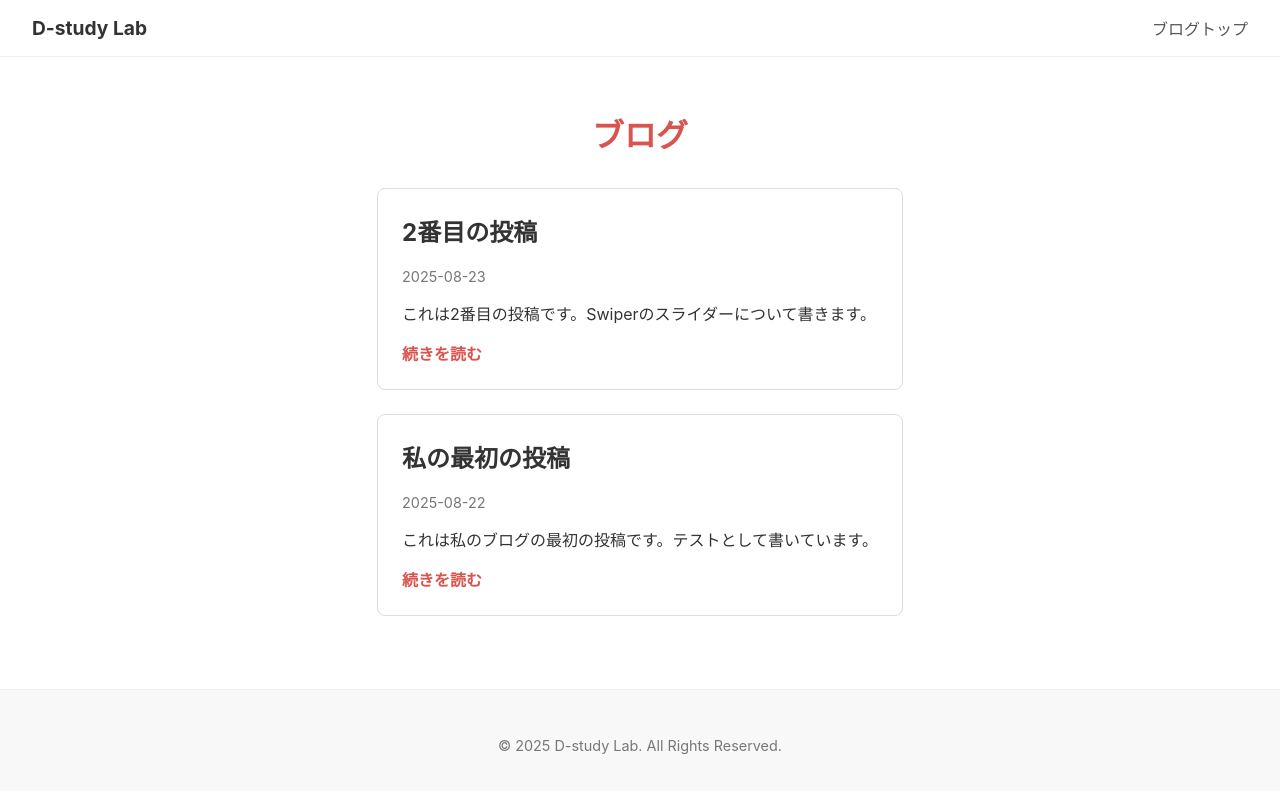
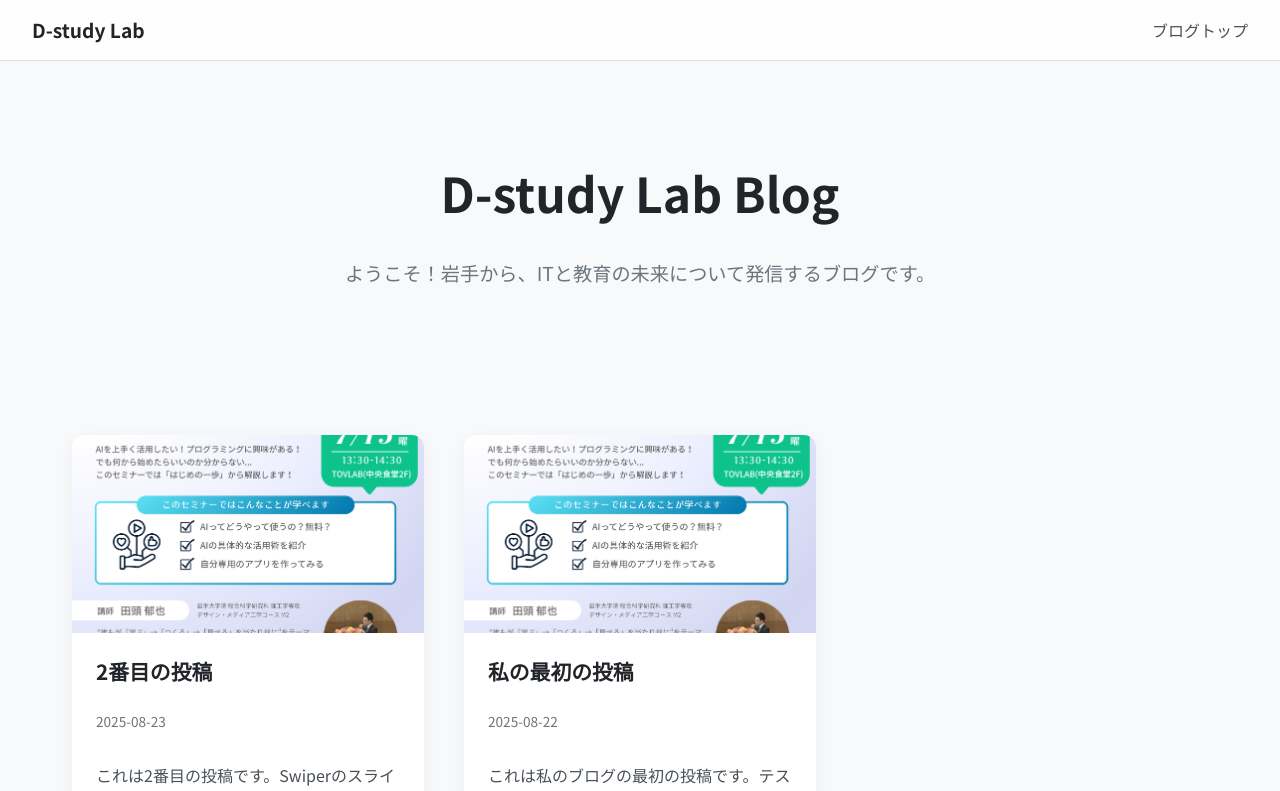
Before and after one commit to D-studyLab/HP, a Vue app: page /blog in a window 1280 px wide. Shown: the top 791 px of the page. Built offline with nearby package versions, Linux system fonts and the light colour scheme.

Commit message:
講師紹介の修正中ver1

```diff
--- a/src/App.vue
+++ b/src/App.vue
@@ -3,6 +3,24 @@
 </template>
 
 <script setup>
+import { watch } from 'vue';
+import { useRoute } from 'vue-router';
+
+const route = useRoute();
+
+watch(
+  () => route.path,
+  (newPath) => {
+    if (newPath.startsWith('/blog')) {
+      document.documentElement.classList.add('blog-active');
+      document.body.classList.add('blog-active');
+    } else {
+      document.documentElement.classList.remove('blog-active');
+      document.body.classList.remove('blog-active');
+    }
+  },
+  { immediate: true }
+);
 </script>
 
 <style>
--- a/src/blog/posts/first-post.md
+++ b/src/blog/posts/first-post.md
@@ -2,6 +2,7 @@
 title: '私の最初の投稿'
 date: '2025-08-22'
 excerpt: 'これは私のブログの最初の投稿です。テストとして書いています。'
+thumbnail: '/event-20250715-tovlab.png'
 ---
 
 # ようこそ！
--- a/src/blog/posts/second-post.md
+++ b/src/blog/posts/second-post.md
@@ -2,6 +2,7 @@
 title: '2番目の投稿'
 date: '2025-08-23'
 excerpt: 'これは2番目の投稿です。Swiperのスライダーについて書きます。'
+thumbnail: '/event-20250715-tovlab.png'
 ---
 
 ## Swiper.jsについて
--- a/src/data/lecturers.js
+++ b/src/data/lecturers.js
@@ -3,33 +3,28 @@
 export const lecturers = [
   {
     id: 1,
-    name: 'あなたの名前', // 例: 山田 太郎
-    title: 'D-studyLab 代表 / 講師', // 所属・肩書
-    catchphrase: '「つくる」楽しさを、すべての人に。', // キャッチコピー
-    photo: '/src/assets/D-studyLab_logo.png', // 仮でロゴ画像を指定。後でご自身の写真パスに差し替えましょう。
+    name: '田頭 郁也 (でんどう ふみや)',
+    title: 'D-study Lab 代表 / 岩手大学大学院 M2',
+    catchphrase: '挑戦する人を増やしたい。「つくる」楽しさを岩手から全国へ。',
+    photo: '/src/assets/chara_icon.png',
 
-    // プロフィール詳細
     profile: {
-      origin: '〇〇県出身。〇〇大学卒業後、IT業界へ。', // 出身
-      history: '大手Slerで5年間勤務後、Web系ベンチャーへ転職。フロントエンド開発のリーダーとして複数の新規事業を牽引。2024年にD-studyLabを設立。', // これまでの歩み
-      passion: '「学びたい」と思ったその熱量を大切にしたい、という思いからD-studyLabを立ち上げました。一人ひとりの目標達成に寄り添うことをお約束します。' // 思い
+      origin: '岩手県盛岡市出身。岩手大学大学院 理工学専攻 デザイン・メディア工学コースに在籍中。',
+      history: '大学では、基本的なプログラミングの知識を学び、実際にアプリやツールなどを開発したりしました。研究活動にも取り組み、学会での発表経験もあります。2025年に情報・教育プラットフォーム D-study Lab を立ち上げ、情報Ⅰ対策やプログラミング教育を実施中。',
+      passion: '「挑戦したいのに最初の一歩が踏み出せない」という状況をなくしたい。AIなどの最新ツールを活用しながら、一人ひとりの挑戦を伴走サポートしていくことを大切にしています。'
     },
 
-    // 実績
     achievements: [
-      '開発した教育系アプリが5万ダウンロードを達成',
-      '〇〇技術カンファレンスにて登壇',
-      '個人開発のWebサービス「GandaiFoody」をリリース'
+      '国際会議：IWAIT2025（台湾）で発表',
+      '国内学会：情報考古学会（東京）で発表・NICOGRAPH2025（広島）で発表予定',
+      '岩手大学内で小規模なセミナーを開催',
     ],
 
-    // 人柄
     personal: {
-      title: 'コーヒーとガジェットが好き',
-      description: '毎朝ハンドドリップでコーヒーを淹れるのが日課です。最新のガジェットにも目がなく、常に新しい技術トレンドを追いかけています。'
+      title: 'アニメ・ゲーム・が好き',
+      description: '休日はゲームやアニメを楽しみつつ、新しいアプリやサービスのアイデアを考えています。'
     },
 
-    // 受講生へのメッセージ
-    message: 'プログラミングは、あなたのアイデアを形にするための強力なツールです。難しそうだと感じるかもしれませんが、一歩ずつ進めば必ず習得できます。私が全力でサポートしますので、一緒に頑張りましょう！'
+    message: 'プログラミングや情報学習は、最初の一歩でつまずく人がとても多い分野です。でも大丈夫。AIや最新の学習ツールを上手く活用すれば、誰でも挑戦できます。「挑戦してよかった」と思える体験を一緒に作りましょう！'
   }
-  // 講師が増えたら、ここに新しいオブジェクトを追加します。
 ];
--- a/src/layouts/BlogLayout.vue
+++ b/src/layouts/BlogLayout.vue
@@ -19,9 +19,13 @@
 
 <style>
 /* Remove App.vue's global styles on blog pages */
+html.blog-active,
 body.blog-active {
   height: auto;
   overflow: auto;
+}
+
+body.blog-active {
   background: #fff;
   color: #333;
 }
@@ -29,9 +33,9 @@ body.blog-active {
 
 <style scoped>
 .blog-layout {
-  background-color: #fff;
-  color: #333;
-  font-family: -apple-system, BlinkMacSystemFont, "Segoe UI", Roboto, "Helvetica Neue", Arial, sans-serif;
+  background-color: #f8f9fa; /* Light grey background */
+  color: #212529;
+  font-family: 'Noto Sans JP', -apple-system, BlinkMacSystemFont, "Segoe UI", Roboto, "Helvetica Neue", Arial, sans-serif;
   min-height: 100vh;
   display: flex;
   flex-direction: column;
@@ -42,24 +46,27 @@ body.blog-active {
   justify-content: space-between;
   align-items: center;
   padding: 1rem 2rem;
-  border-bottom: 1px solid #eee;
-  background-color: #fff;
+  border-bottom: 1px solid #dee2e6;
+  background-color: rgba(255, 255, 255, 0.8);
+  backdrop-filter: blur(10px);
   position: sticky;
   top: 0;
-  z-index: 10;
+  z-index: 100;
 }
 
 .home-link {
   text-decoration: none;
-  color: #333;
+  color: #212529;
   font-size: 1.2rem;
+  font-weight: 700;
 }
 
 .blog-nav a {
   text-decoration: none;
-  color: #555;
+  color: #495057;
   margin-left: 1.5rem;
   font-weight: 500;
+  transition: color 0.2s ease;
 }
 
 .blog-nav a:hover {
@@ -68,24 +75,19 @@ body.blog-active {
 
 .blog-main-content {
   flex-grow: 1;
-  max-width: 1100px;
-  margin: 0 auto;
-  padding: 2rem 4rem; /* Increased horizontal padding */
+  width: 100%;
 }
 
 .blog-footer {
   text-align: center;
-  padding: 2rem;
-  background-color: #f8f8f8;
-  border-top: 1px solid #eee;
-  color: #777;
+  padding: 3rem 2rem;
+  background-color: #e9ecef;
+  border-top: 1px solid #dee2e6;
+  color: #6c757d;
   font-size: 0.9rem;
 }
 
 @media (max-width: 768px) {
-  .blog-main-content {
-    padding: 2rem;
-  }
   .blog-header {
     padding: 1rem;
   }
--- a/src/views/blog/BlogIndex.vue
+++ b/src/views/blog/BlogIndex.vue
@@ -1,13 +1,21 @@
 <template>
   <div class="blog-index">
-    <h1>ブログ</h1>
+    <header class="blog-header">
+      <h1>D-study Lab Blog</h1>
+      <p>ようこそ！岩手から、ITと教育の未来について発信するブログです。</p>
+    </header>
     <div class="post-list">
       <router-link v-for="post in posts" :key="post.slug" :to="`/blog/${post.slug}`" class="post-card-link">
         <div class="post-card">
-          <h2>{{ post.title }}</h2>
-          <p class="post-date">{{ post.date }}</p>
-          <p>{{ post.excerpt }}</p>
-          <span class="read-more">続きを読む</span>
+          <div class="card-image">
+            <img :src="post.thumbnail" :alt="post.title" />
+          </div>
+          <div class="card-content">
+            <h2>{{ post.title }}</h2>
+            <p class="post-date">{{ post.date }}</p>
+            <p class="excerpt">{{ post.excerpt }}</p>
+            <span class="read-more">続きを読む →</span>
+          </div>
         </div>
       </router-link>
     </div>
@@ -37,22 +45,36 @@ onMounted(async () => {
 </script>
 
 <style scoped>
-/* Basic styling for the blog index */
 .blog-index {
-  max-width: 800px;
+  max-width: 1200px; /* Widen the layout for a richer feel */
   margin: 0 auto;
-  /* Padding and other layout styles are handled by BlogLayout.vue */
 }
 
-h1 {
-  color: #d9534f; /* Red accent */
+.blog-header {
   text-align: center;
-  margin-bottom: 2rem;
+  padding: 4rem 2rem;
+  background-color: #f8f9fa;
+  border-radius: 12px;
+  margin-bottom: 4rem;
+}
+
+.blog-header h1 {
+  font-size: 3rem;
+  font-weight: 700;
+  color: #212529;
+}
+
+.blog-header p {
+  font-size: 1.2rem;
+  color: #6c757d;
+  margin-top: 0.5rem;
 }
 
 .post-list {
   display: grid;
-  gap: 1.5rem;
+  grid-template-columns: repeat(auto-fill, minmax(320px, 1fr));
+  gap: 2.5rem;
+  margin: 2rem;
 }
 
 .post-card-link {
@@ -62,31 +84,71 @@ h1 {
 }
 
 .post-card {
-  border: 1px solid #ddd;
-  padding: 1.5rem;
-  border-radius: 8px;
+  background-color: #fff;
+  border-radius: 12px;
+  overflow: hidden;
+  box-shadow: 0 4px 15px rgba(0, 0, 0, 0.05);
   transition: box-shadow 0.3s ease, transform 0.3s ease;
+  height: 100%;
+  display: flex;
+  flex-direction: column;
 }
 
 .post-card:hover {
-  transform: translateY(-5px);
-  box-shadow: 0 4px 20px rgba(0, 0, 0, 0.1);
+  transform: translateY(-8px);
+  box-shadow: 0 8px 25px rgba(0, 0, 0, 0.1);
 }
 
-.post-card h2 {
+.card-image {
+  width: 100%;
+  aspect-ratio: 16 / 9;
+  overflow: hidden;
+}
+
+.card-image img {
+  width: 100%;
+  height: 100%;
+  object-fit: cover;
+  transition: transform 0.4s ease;
+}
+
+.post-card:hover .card-image img {
+  transform: scale(1.05);
+}
+
+.card-content {
+  padding: 1.5rem;
+  flex-grow: 1;
+  display: flex;
+  flex-direction: column;
+}
+
+.card-content h2 {
   margin-top: 0;
-  color: #333;
+  font-size: 1.3rem;
+  font-weight: 600;
+  color: #212529;
+  line-height: 1.4;
 }
 
 .post-date {
-  color: #777;
-  font-size: 0.9rem;
+  color: #6c757d;
+  font-size: 0.85rem;
+  margin-bottom: 1rem;
+  margin-top: 0.5rem;
+}
+
+.excerpt {
+  flex-grow: 1;
+  color: #495057;
+  line-height: 1.6;
   margin-bottom: 1rem;
 }
 
 .read-more {
   color: #d9534f;
-  text-decoration: none;
-  font-weight: bold;
+  font-weight: 600;
+  align-self: flex-end;
+  margin-top: auto;
 }
 </style>
```
Also changed, not shown: src/views/blog/BlogPost.vue (+153 -53 lines), 1 other file (tests, documents, lock files or other folders).
